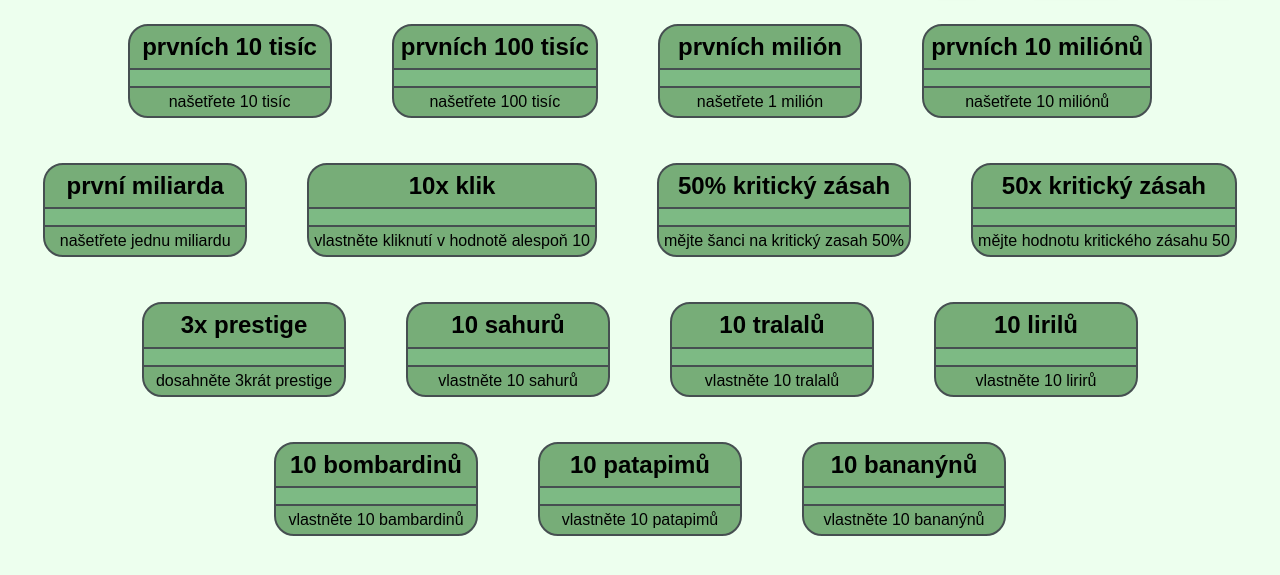
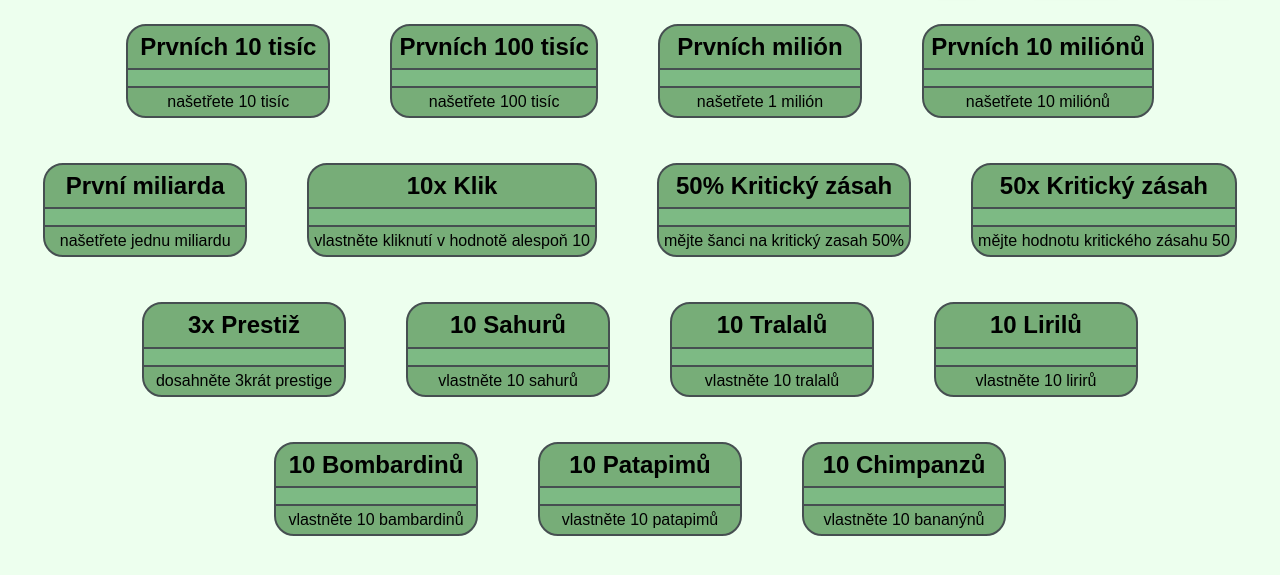
Before and after one commit to MiroslavKoncal/BrainrotClicker, a plain HTML site: page achivements.html in a window 1280 px wide. Shown: the part 85-660 px from the top of the page. Drawn offline with Linux system fonts and the light colour scheme.

Commit message:
nazvy achivementu

```diff
--- a/achivements.html
+++ b/achivements.html
@@ -18,77 +18,77 @@
     </header>
     <main class="achievementMenu">
         <div class="achievement">
-            <h2 class="achievementName">prvních 10 tisíc</h2>
+            <h2 class="achievementName">Prvních 10 tisíc</h2>
             <div class="progressBar"><div id="progressBar1" class="progress"></div></div>
             <p class="achievementDescription">našetřete 10 tisíc</p>
         </div>
         <div class="achievement">
-            <h2 class="achievementName">prvních 100 tisíc</h2>
+            <h2 class="achievementName">Prvních 100 tisíc</h2>
             <div class="progressBar"><div id="progressBar2" class="progress"></div></div>
             <p class="achievementDescription">našetřete 100 tisíc</p>
         </div>
         <div class="achievement">
-            <h2 class="achievementName">prvních milión</h2>
+            <h2 class="achievementName">Prvních milión</h2>
             <div class="progressBar"><div id="progressBar3" class="progress"></div></div>
             <p class="achievementDescription">našetřete 1 milión</p>
         </div>
         <div class="achievement">
-            <h2 class="achievementName">prvních 10 miliónů</h2>
+            <h2 class="achievementName">Prvních 10 miliónů</h2>
             <div class="progressBar"><div id="progressBar4" class="progress"></div></div>
             <p class="achievementDescription">našetřete 10 miliónů</p>
         </div>
         <div class="achievement">
-            <h2 class="achievementName">první miliarda</h2>
+            <h2 class="achievementName">První miliarda</h2>
             <div class="progressBar"><div id="progressBar5" class="progress"></div></div>
             <p class="achievementDescription">našetřete jednu miliardu</p>
         </div>
         <div class="achievement">
-            <h2 class="achievementName">10x klik</h2>
+            <h2 class="achievementName">10x Klik</h2>
             <div class="progressBar"><div id="progressBar6" class="progress"></div></div>
             <p class="achievementDescription">vlastněte kliknutí v hodnotě alespoň 10</p>
         </div>
         <div class="achievement">
-            <h2 class="achievementName">50% kritický zásah</h2>
+            <h2 class="achievementName">50% Kritický zásah</h2>
             <div class="progressBar"><div id="progressBar7" class="progress"></div></div>
             <p class="achievementDescription">mějte šanci na kritický zasah 50%</p>
         </div>
         <div class="achievement">
-            <h2 class="achievementName">50x kritický zásah</h2>
+            <h2 class="achievementName">50x Kritický zásah</h2>
             <div class="progressBar"><div id="progressBar8" class="progress"></div></div>
             <p class="achievementDescription">mějte hodnotu kritického zásahu 50</p>
         </div>
         <div class="achievement">
-            <h2 class="achievementName">3x prestige</h2>
+            <h2 class="achievementName">3x Prestiž</h2>
             <div class="progressBar"><div id="progressBar9" class="progress"></div></div>
             <p class="achievementDescription">dosahněte 3krát prestige</p>
         </div>
         <div class="achievement">
-            <h2 class="achievementName">10 sahurů</h2>
+            <h2 class="achievementName">10 Sahurů</h2>
             <div class="progressBar"><div id="progressBar10" class="progress"></div></div>
             <p class="achievementDescription">vlastněte 10 sahurů</p>
         </div>
         <div class="achievement">
-            <h2 class="achievementName">10 tralalů</h2>
+            <h2 class="achievementName">10 Tralalů</h2>
             <div class="progressBar"><div id="progressBar11" class="progress"></div></div>
             <p class="achievementDescription">vlastněte 10 tralalů</p>
         </div>
         <div class="achievement">
-            <h2 class="achievementName">10 lirilů</h2>
+            <h2 class="achievementName">10 Lirilů</h2>
             <div class="progressBar"><div id="progressBar12" class="progress"></div></div>
             <p class="achievementDescription">vlastněte 10 lirirů</p>
         </div>
         <div class="achievement">
-            <h2 class="achievementName">10 bombardinů</h2>
+            <h2 class="achievementName">10 Bombardinů</h2>
             <div class="progressBar"><div id="progressBar13" class="progress"></div></div>
             <p class="achievementDescription">vlastněte 10 bambardinů</p>
         </div>
         <div class="achievement">
-            <h2 class="achievementName">10 patapimů</h2>
+            <h2 class="achievementName">10 Patapimů</h2>
             <div class="progressBar"><div id="progressBar14" class="progress"></div></div>
             <p class="achievementDescription">vlastněte 10 patapimů</p>
         </div>
         <div class="achievement">
-            <h2 class="achievementName">10 bananýnů</h2>
+            <h2 class="achievementName">10 Chimpanzů</h2>
             <div class="progressBar"><div id="progressBar15" class="progress"></div></div>
             <p class="achievementDescription">vlastněte 10 bananýnů</p>
         </div>
```
